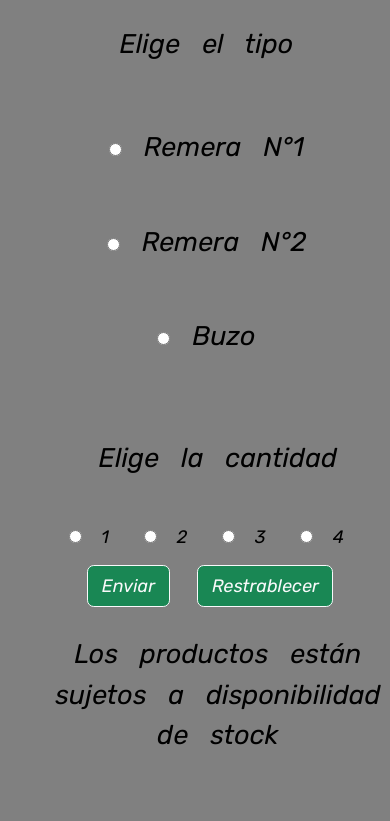
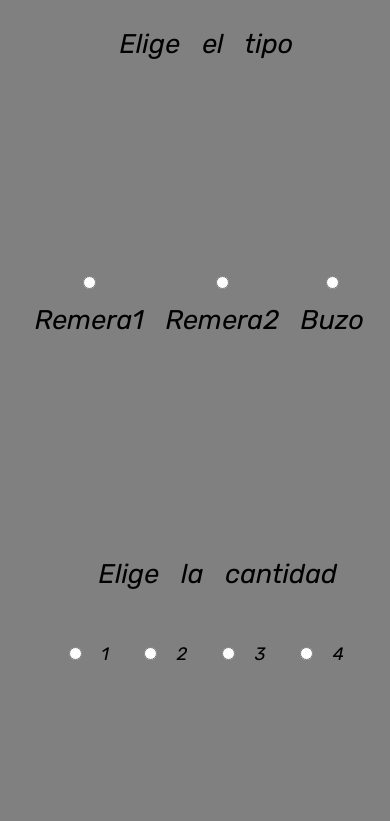
Before and after one commit to Catriel26/MolotovPagina, a website: page view/tienda.html in a window 390 px wide. Shown: the part 2023-2844 px from the top of the page. Drawn offline with nearby package versions, Linux system fonts and the light colour scheme.

Commit message:
Responsive

```diff
--- a/scss/estilos.scss
+++ b/scss/estilos.scss
@@ -77,9 +77,15 @@
 
 }
 .botones-container {
-    text-align: center;
-    padding-top: 10px;
-}
+
+        display: flex;
+        justify-content: center;
+        align-items: center;
+        height:400px;
+
+       }
+
+
 
 .container-img {
     text-align: center;
--- a/view/tienda.html
+++ b/view/tienda.html
@@ -62,15 +62,18 @@
         </div>
     </div>
     <legend class="p1">Elige el tipo</legend>
+
+    <div class="botones-container">
     <label class="p1">
-        <input type="radio" name="Tipo" value="Remera N°1"> Remera N°1
+        <input type="radio" name="Tipo" value="Remera N°1"> Remera1
     </label>
     <label class="p1">
-        <input type="radio" name="Tipo" value="Remera N°2"> Remera N°2
+        <input type="radio" name="Tipo" value="Remera N°2"> Remera2
     </label>
     <label class="p1">
-        <input type="radio" name="Tipo" value="Buzo"> Buzo
+        <input type="radio" name="Tipo" value="Buzo">       Buzo
     </label>
+    </div>
 
     <div class="p1">
         <legend class="p1">Elige la cantidad</legend>
```
Also changed, not shown: css/estilos.css.
